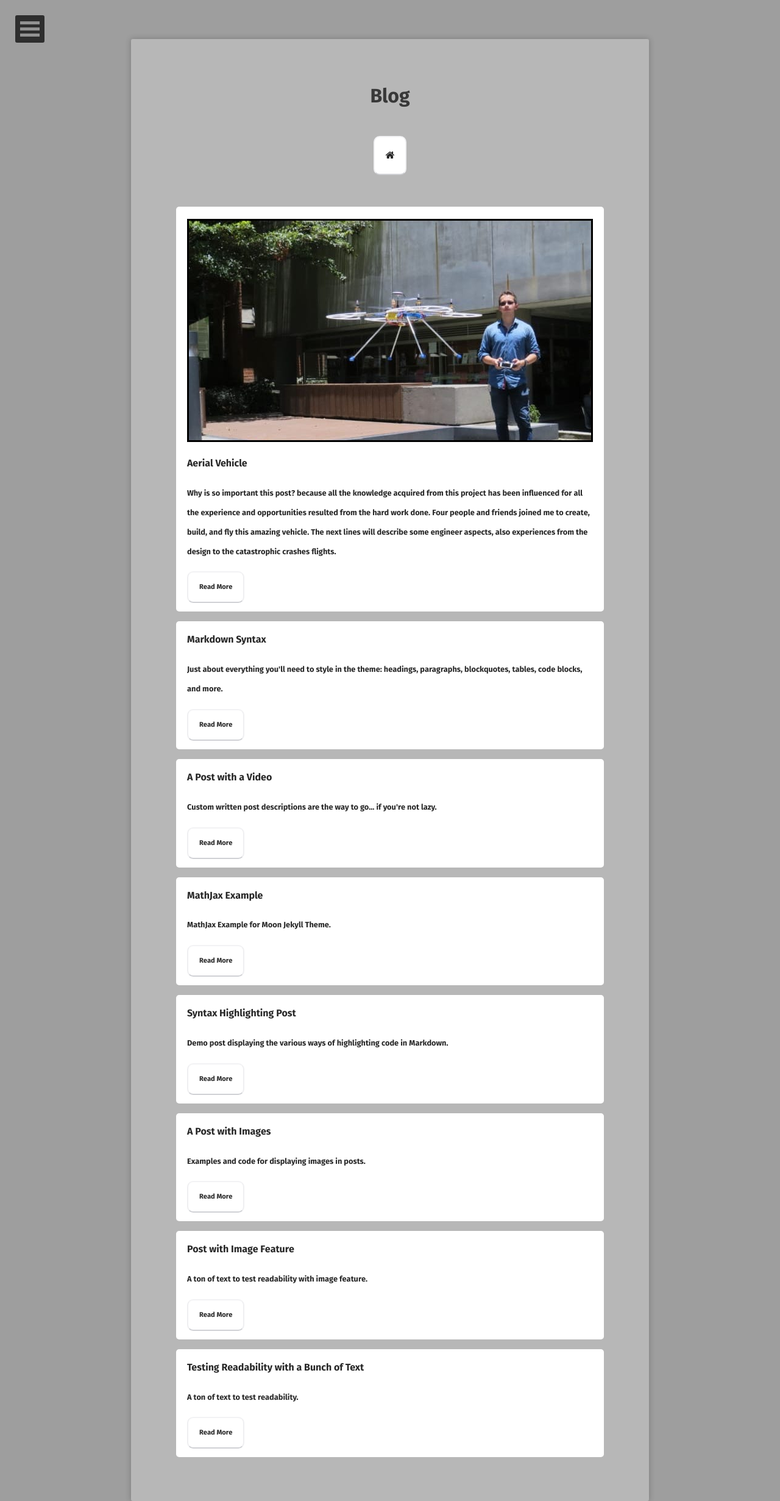
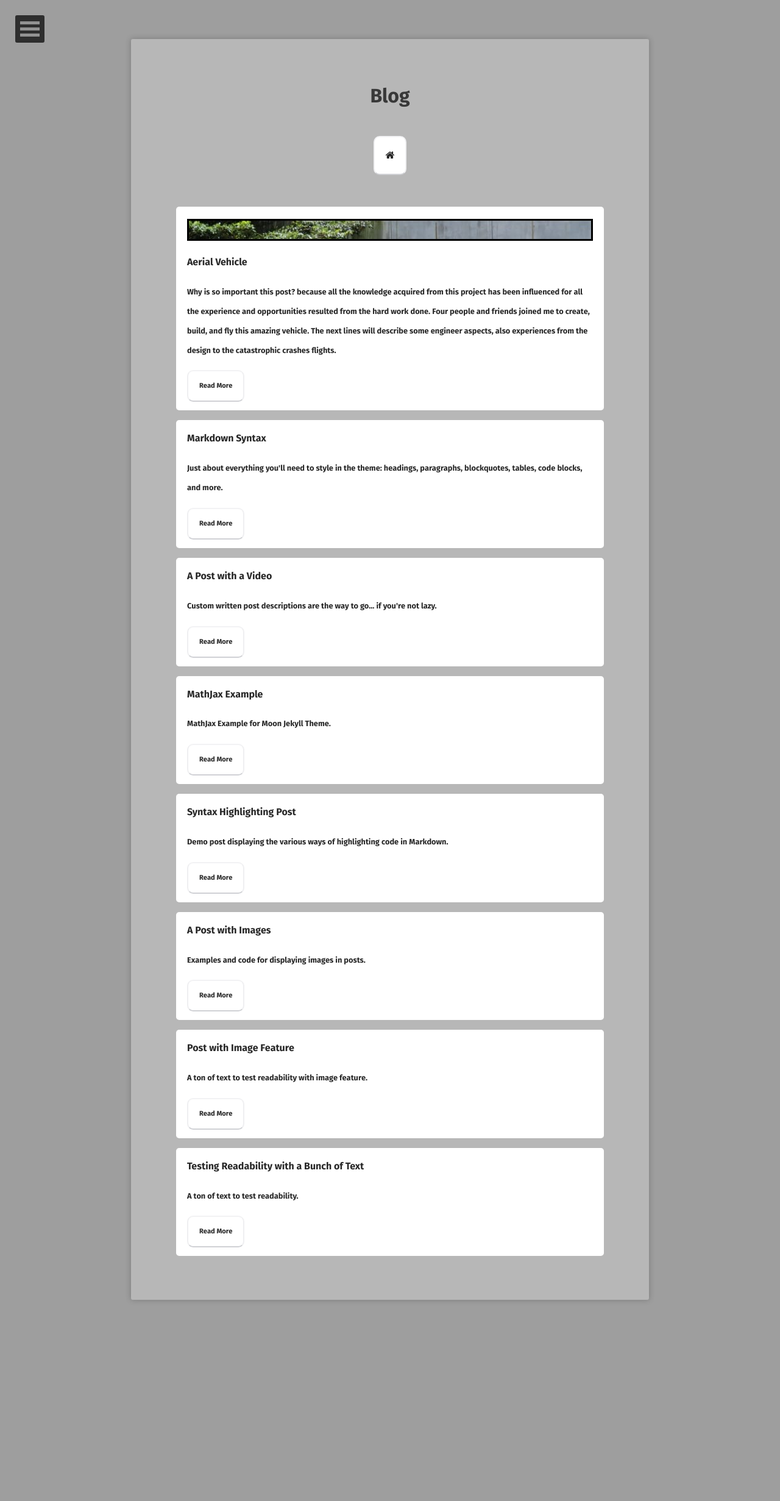
Before and after one commit to dfalveargOT/dfalveargOT.github.io, a Jekyll site: the page built from posts/index.md, in a window 1280 px wide. Shown: the whole page at 61% size. Built offline with Jekyll 4.4.1, drawn with Linux system fonts in a browser that asks for light colours; some web fonts are replaced; after the commit the page ends 2132 px from its top, so only the background shows below that.

Commit message:
Update elements.scss

```diff
--- a/_sass/elements.scss
+++ b/_sass/elements.scss
@@ -136,13 +136,12 @@ img {
 .img_posts {
     border: 3px solid black;
     max-width: 100%;
-    min-height: 330px;
-	height: auto;
+    height: auto;
     display: block;
     padding: 15px;
     margin-bottom: 15px;
     margin-top: 10px;
-    box-sizing: content-box;
+    box-sizing: border-box;
 
 }
 .author-photo {
```
